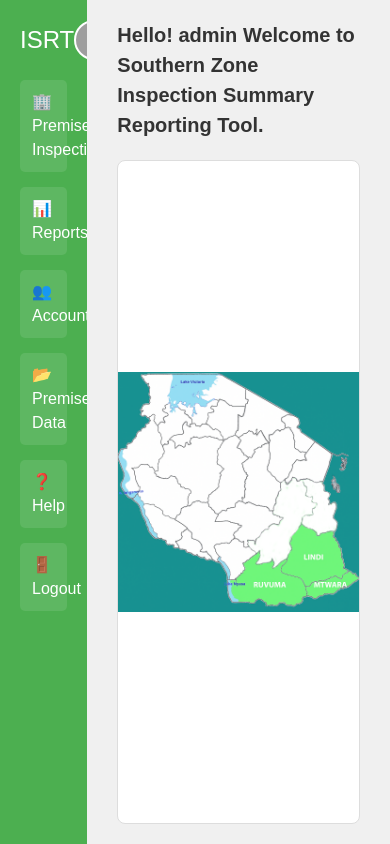
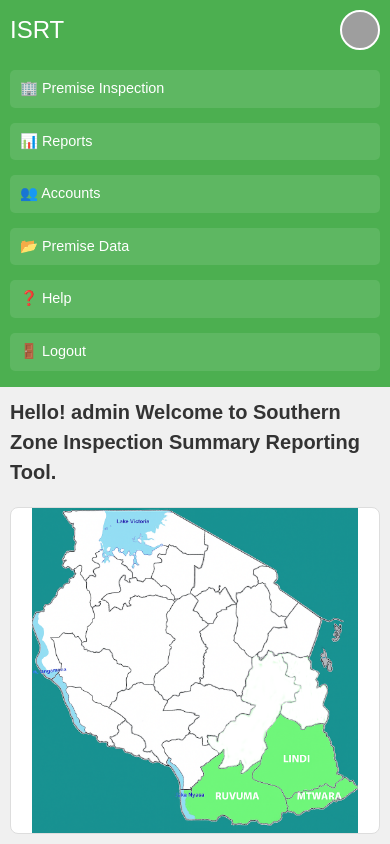
Before and after one commit to benjaminkamoga/ISRT, a Flask app: page /dashboard in a window 390 px wide. Run offline with Flask 3, Linux system fonts and the light colour scheme; a user stored in the database is signed in; grey boxes are pictures that could not be loaded.

Commit message:
Improve dashboard layout:responsive map for mobile and desktop

```diff
--- a/templates/dashboard.html
+++ b/templates/dashboard.html
@@ -122,16 +122,72 @@
     /* Main content */
 .main-content {
   flex-grow: 1;
-      height: 100vh;
   margin: 0;
-      padding: 20px 30px;
+  padding: 20px 20px; /* reduce side padding for mobile */
   box-sizing: border-box;
-      overflow: hidden;
+  overflow-y: auto; /* scroll if content overflows */
   display: flex;
   flex-direction: column;
   background-color: #f0f0f0;
   color: #333;
+  min-height: 0; /* important for flex container inside body */
 }
+
+/* Map container fills remaining space but limited height */
+.map-container {
+  flex-grow: 1;
+  overflow: hidden;
+  border: 1px solid #ddd;
+  border-radius: 8px;
+  background: white;
+  height: 60vh; /* limit map height on desktop */
+}
+
+.map-container img {
+  width: 100%;
+  height: 100%;
+  object-fit: cover; /* cover instead of contain for better fill */
+  display: block;
+  border-radius: 8px;
+  margin: 0;
+  padding: 0;
+}
+
+/* --- Responsive tweaks --- */
+@media (max-width: 768px) {
+  body {
+    flex-direction: column; /* stack sidebar on top */
+  }
+
+  .sidebar {
+    width: 100%;
+    height: auto;
+    padding: 10px;
+  }
+
+  .main-content {
+    padding: 10px;
+  }
+
+  .map-container {
+    height: 40vh; /* smaller map height on mobile */
+  }
+
+  .welcome-message {
+    font-size: 1em;
+    margin-bottom: 10px;
+  }
+
+  .menu a, .menu button {
+    font-size: 0.9em;
+    padding: 8px 10px;
+  }
+
+  .submenu a, .submenu button {
+    font-size: 0.85em;
+  }
+}
+
 
     /* Welcome message */
     .welcome-message {
```
Lines whose indentation alone changed are shown as unchanged.
